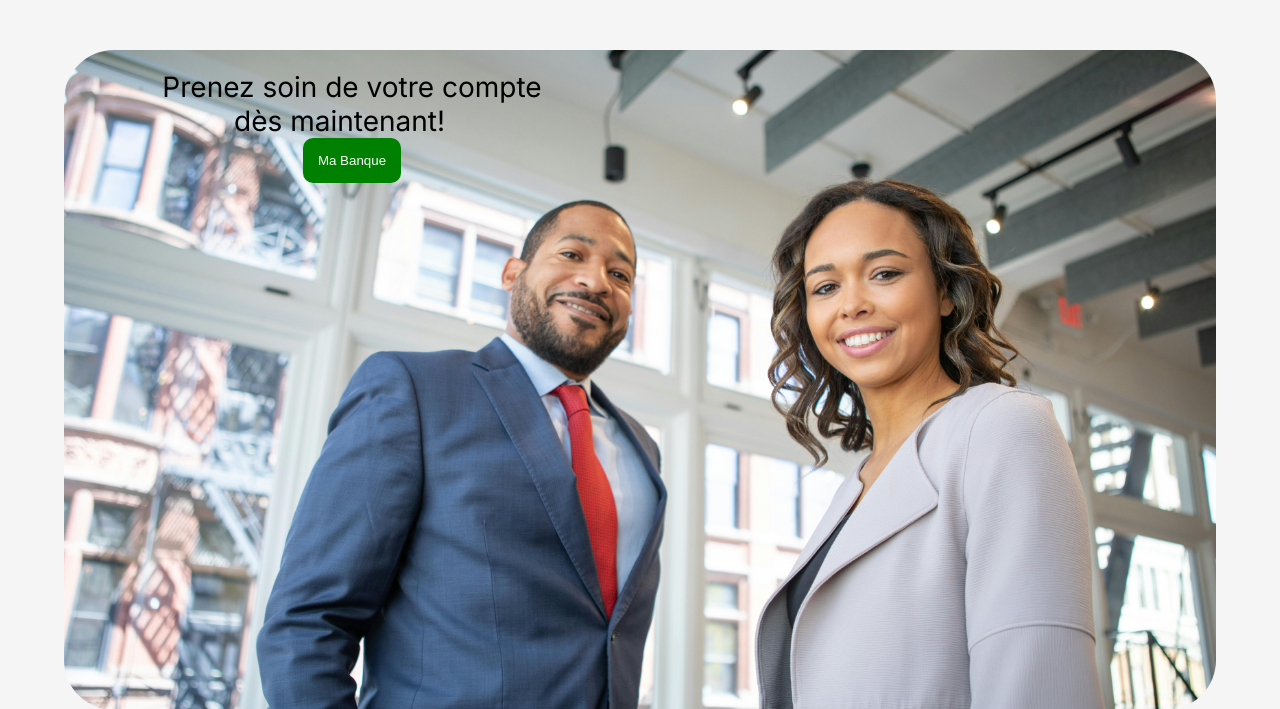
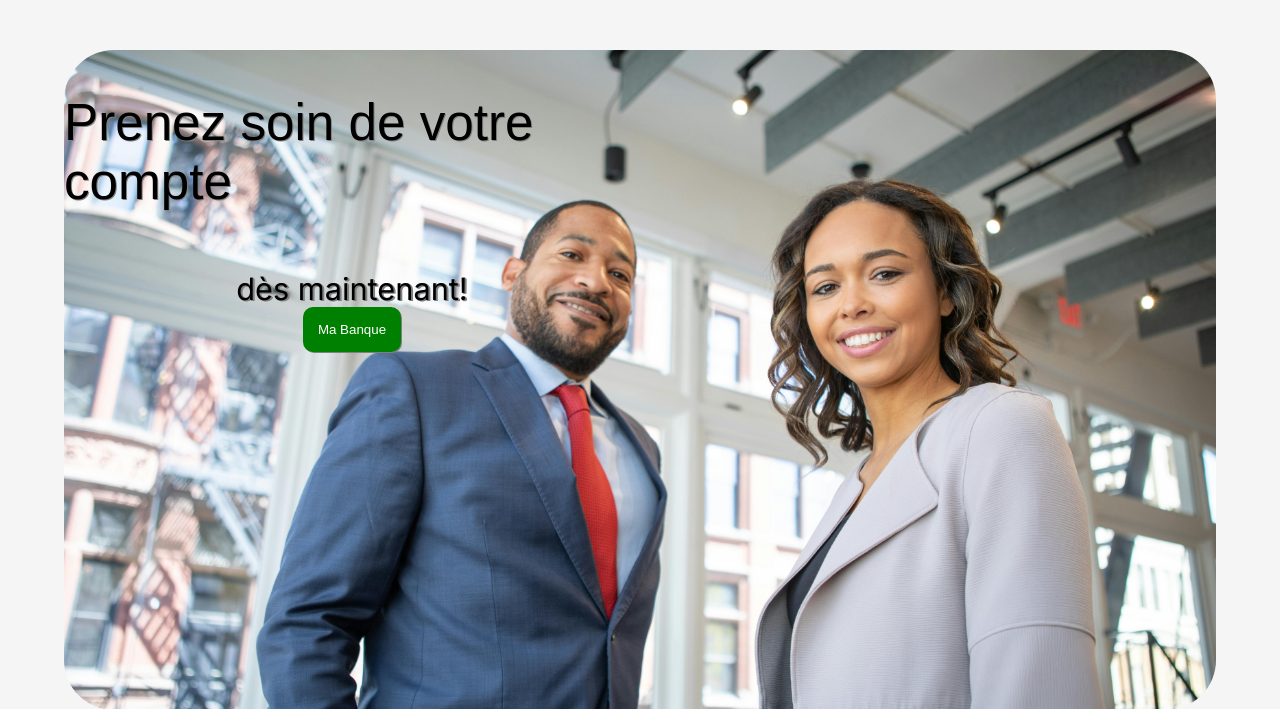
Before and after one commit to chahedlousssayef/challeng-web, a Symfony app: template templates/home/index.html.twig in a window 1280 px wide. Shown: the part 125-834 px from the top of the page. Run offline with Twig, Linux system fonts and the light colour scheme; the template is opened without the code that fills it, so the values that code supplies are empty; some libraries are stand-ins or nearby versions.

Commit message:
Update index.html.twig

```diff
--- a/templates/home/index.html.twig
+++ b/templates/home/index.html.twig
@@ -16,9 +16,25 @@
 			}
 	</style>
 	<div class = "texte_main_promo">
-		Prenez soin de votre compte <br> &emsp; &emsp; dès maintenant!
+		Prenez soin de votre compte <br> &emsp; &emsp;
+		<div class = "Texte_main_under">dès maintenant!</div>
 		<a href="../"> <button type="submit">Ma Banque</button> </a>
 	</div>
+	<style>
+		.texte_main_promo{
+			filter: drop-shadow(1px 1px 0.50px gray);
+			font-family: 'Newsreader', sans-serif;
+			display: flex;
+    			flex-wrap: wrap;
+			font-size: 320%;
+			margin-top: 2%;
+		}
+		.Texte_main_under{
+			filter: drop-shadow(1px 0.50px 0.50px gray);
+			font-family: "Inter", serif;
+			font-size: 60%;
+		}
+	</style>
 {% endblock %}
 
 {% block div %}
```
